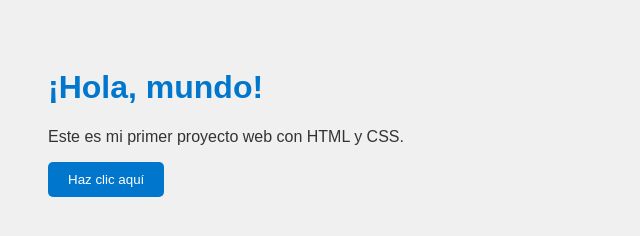
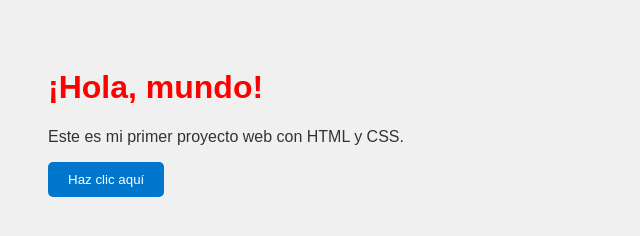
Before and after one commit to t4ngv/Proyecto-Web-Ejemplo, a plain HTML site: page index.html in a window 1280 px wide. Shown: the whole page, without its empty margins (0-640 px from the left). Drawn offline with Linux system fonts and the light colour scheme.

Commit message:
Cambio directo en master al color del título

```diff
--- a/styles.css
+++ b/styles.css
@@ -6,7 +6,7 @@ body {
 }
 
 h1 {
-  color: #0077cc;
+  color: red;
 }
 
 button {
```
